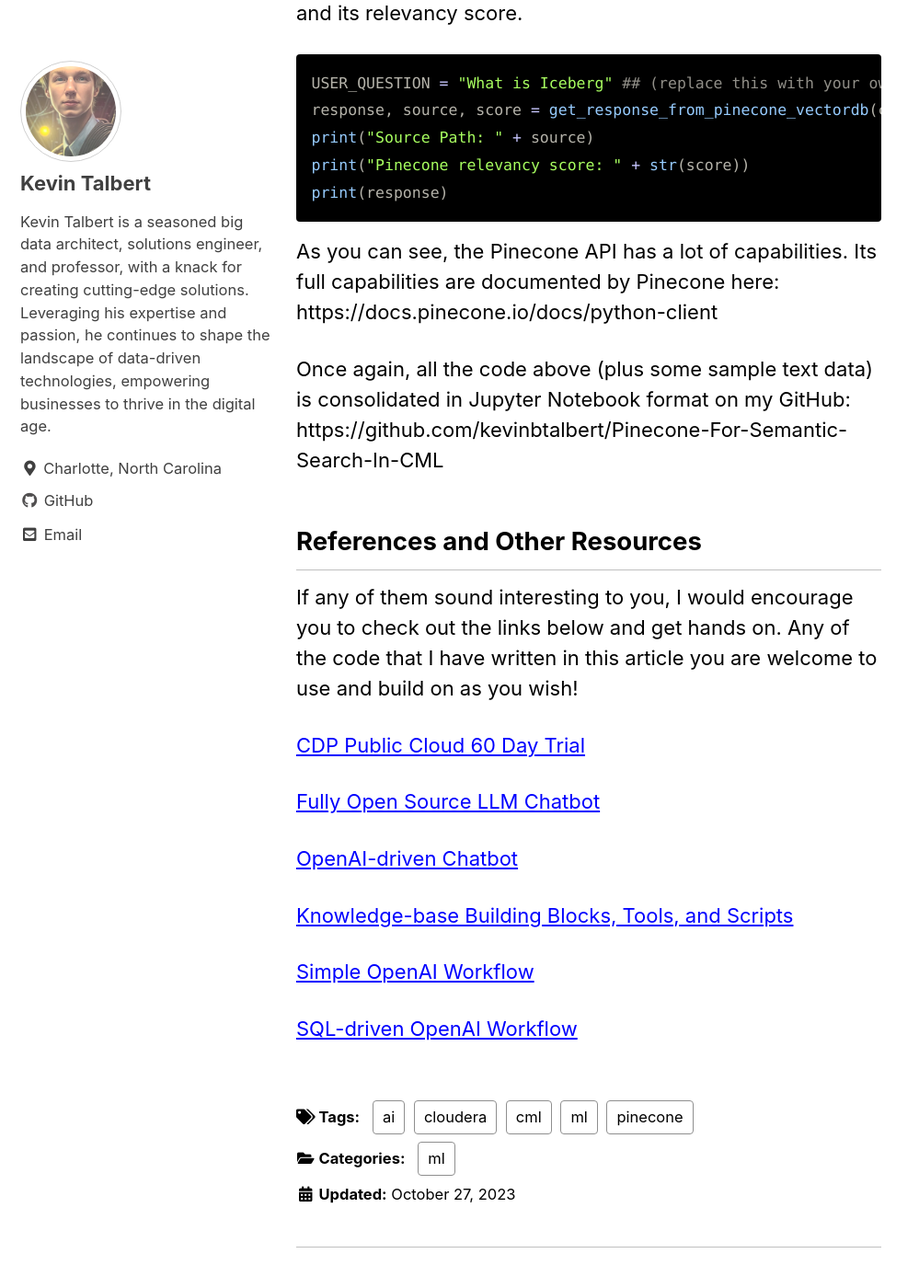
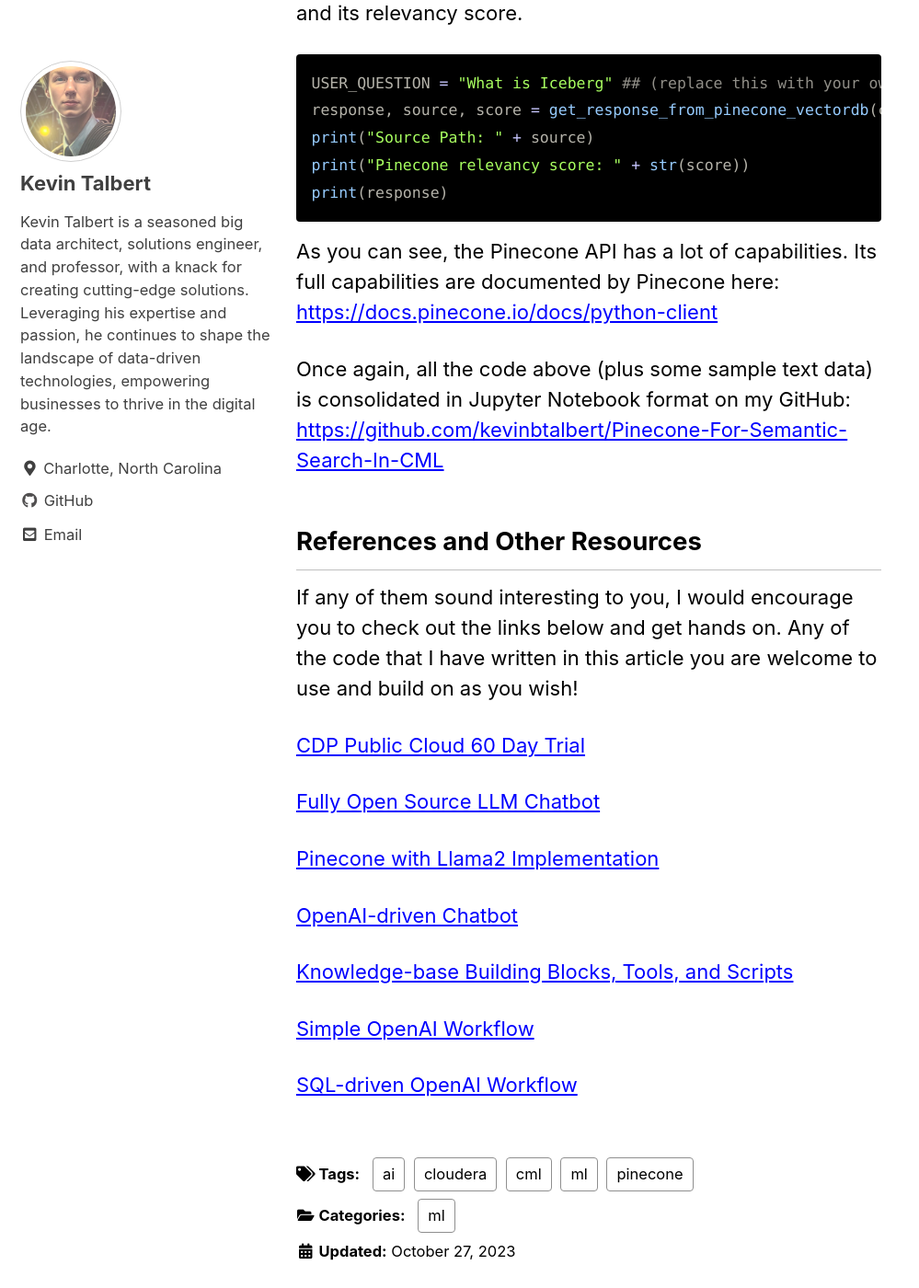
Before and after one commit to kevinbtalbert/kevinbtalbert.github.io, a Jekyll site: the page built from _posts/2023-10-27-pinecone-vector-db.md, in a window 1280 px wide and 1400 px high, scrolled down 8591 px. Shown: the whole window at 92% size, without its empty margins (0-999 px from the left). Built offline with Jekyll 4.4.1, drawn with Linux system fonts in a browser that asks for light colours; cached includes are drawn as plain includes; some of the changed lines change nothing that is shown; some of the changed text lies outside the part shown.

Commit message:
Finalized article

````diff
--- a/_posts/2023-10-27-pinecone-vector-db.md
+++ b/_posts/2023-10-27-pinecone-vector-db.md
@@ -24,7 +24,7 @@
 
 To achieve this, I utilize the `sentence-transformers/all-mpnet-base-v2` from HuggingFace that understand the context and semantics of sentences. When a user asks a question, I convert it into a similar vector representation and then search for the most closely matching vectors (documents) within Pinecone. The end goal is to quickly and accurately fetch the most relevant document or piece of information from the knowledge base in response to the user's question.
 
-**The entire code base presented below can be viewed in Jupyter notebooks format: https://github.com/kevinbtalbert/Pinecone-For-Semantic-Search-In-CML**
+**The entire code base presented below can be viewed in Jupyter notebooks format: [https://github.com/kevinbtalbert/Pinecone-For-Semantic-Search-In-CML](https://github.com/kevinbtalbert/Pinecone-For-Semantic-Search-In-CML)**
 
 
 **1. Download and Install Python Libraries**
@@ -193,9 +193,9 @@
 print(response)
 ```
 
-As you can see, the Pinecone API has a lot of capabilities. Its full capabilities are documented by Pinecone here: https://docs.pinecone.io/docs/python-client
+As you can see, the Pinecone API has a lot of capabilities. Its full capabilities are documented by Pinecone here: [https://docs.pinecone.io/docs/python-client](https://docs.pinecone.io/docs/python-client)
 
-Once again, all the code above (plus some sample text data) is consolidated in Jupyter Notebook format on my GitHub: https://github.com/kevinbtalbert/Pinecone-For-Semantic-Search-In-CML
+Once again, all the code above (plus some sample text data) is consolidated in Jupyter Notebook format on my GitHub: [https://github.com/kevinbtalbert/Pinecone-For-Semantic-Search-In-CML](https://github.com/kevinbtalbert/Pinecone-For-Semantic-Search-In-CML)
 
 
 ## References and Other Resources
@@ -205,6 +205,8 @@
 
 [Fully Open Source LLM Chatbot](https://github.com/cloudera/CML_AMP_LLM_Chatbot_Augmented_with_Enterprise_Data)
 
+[Pinecone with Llama2 Implementation](https://github.com/kevinbtalbert/Intelligent-QA-Chatbot-with-NiFi-Pinecone-and-Llama2)
+
 [OpenAI-driven Chatbot](https://github.com/kevinbtalbert/openai-chatbot)
 
 [Knowledge-base Building Blocks, Tools, and Scripts](https://github.com/kevinbtalbert/build_kb_tools)
````
